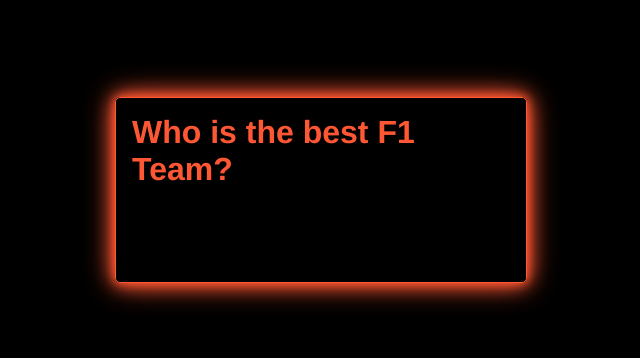
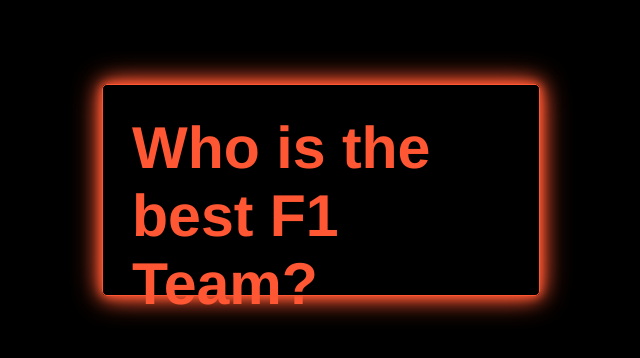
Before and after one commit to Neve-Is-Cool/CSSplayground, a plain HTML site: page index.html in a window 1280 px wide. Shown: the part 210-568 px from the top of the page, without its empty margins (319-959 px from the left). Drawn offline with Linux system fonts and the light colour scheme.

Commit message:
did stuff
:)

```diff
--- a/index.html
+++ b/index.html
@@ -30,7 +30,7 @@
 0px 0px 30px rgba(255,87,51,1);
 width: 10cm;
 height: 4cm;
-font-size: 2em;
+font-size: 3.69em;
 display: column;
 justify-content: center;
 align-items: center
```
Also changed, not shown: 1 other file.
